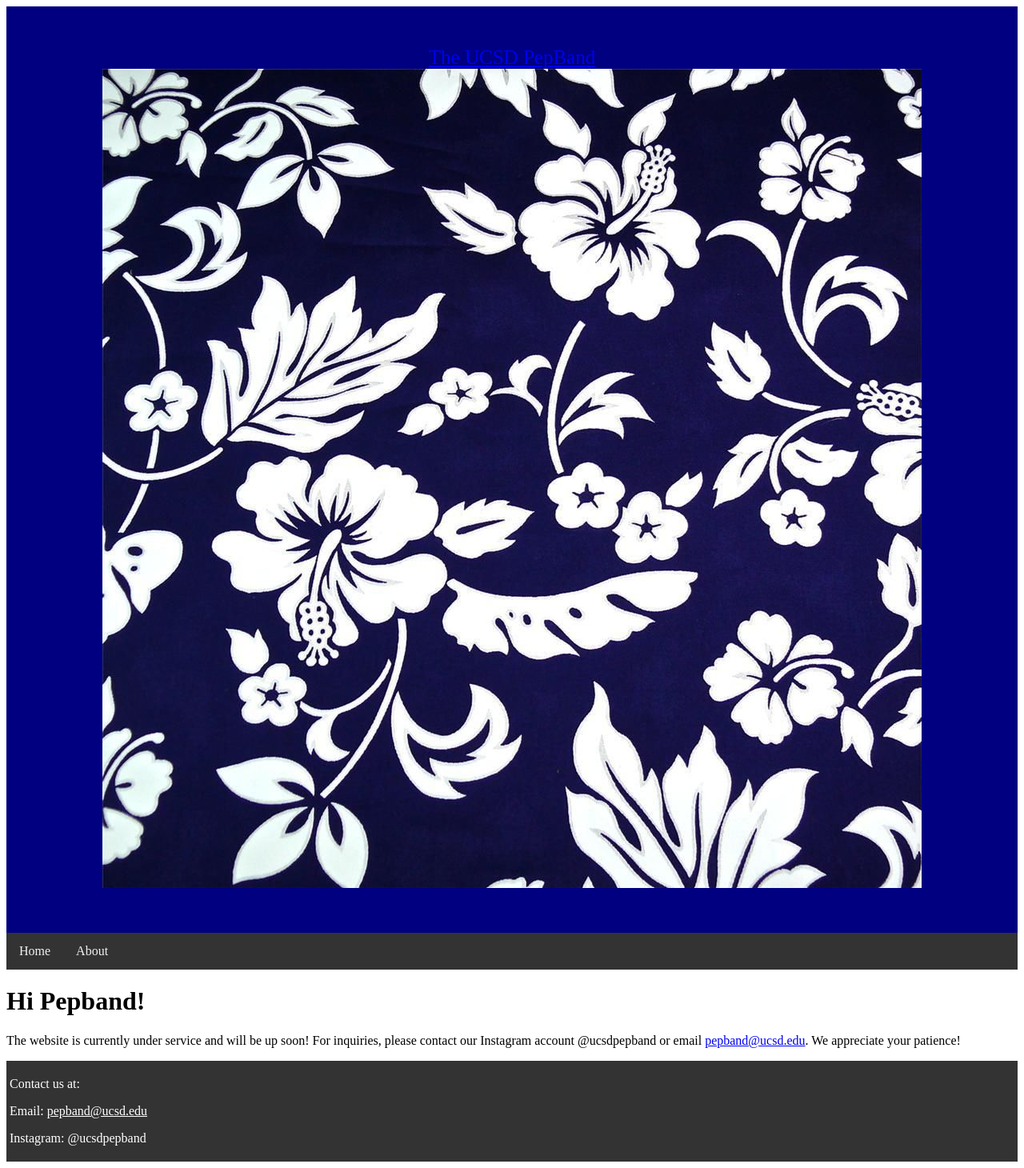
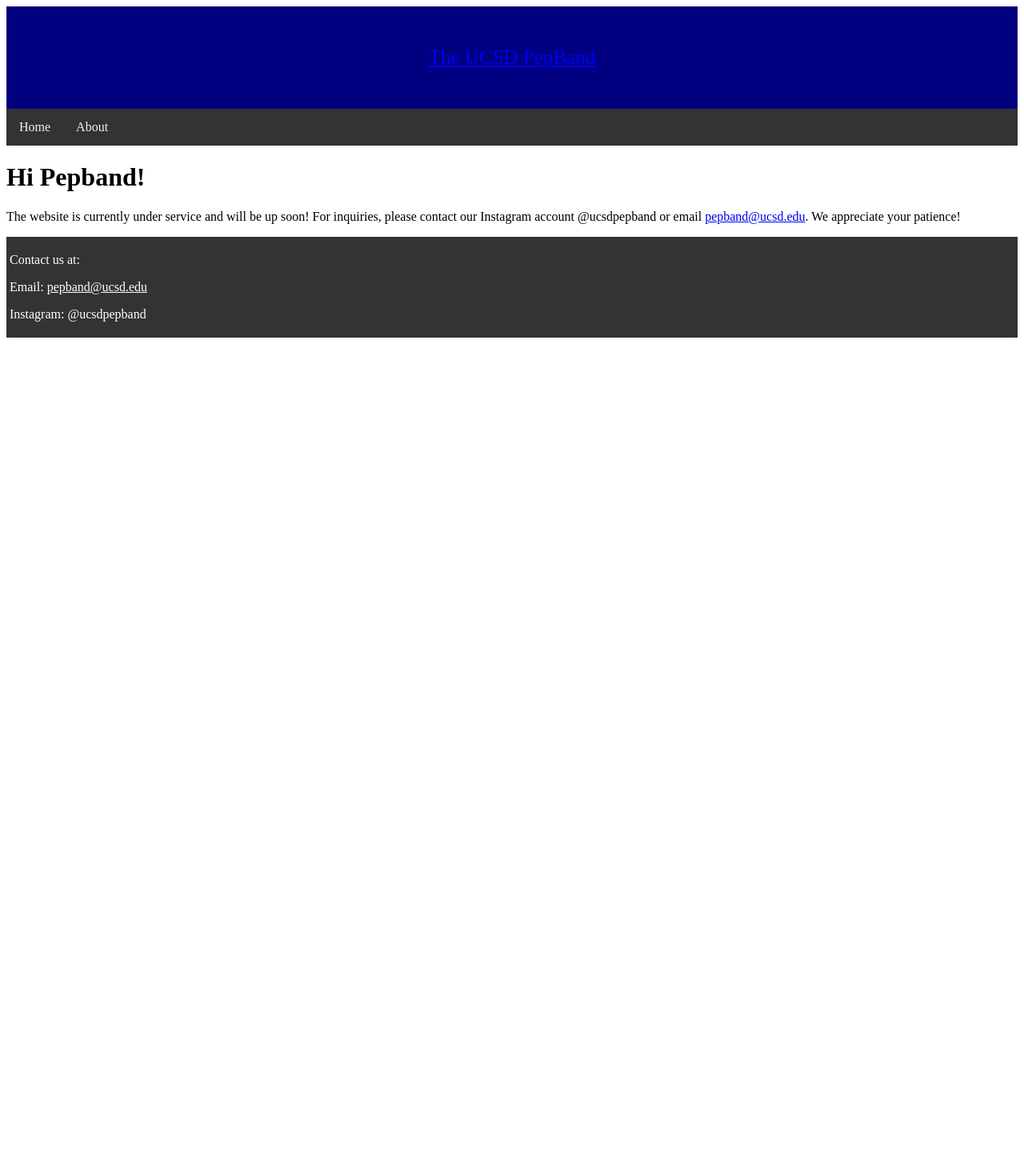
Before and after one commit to The-UCSD-Pepband/The-UCSD-Pepband, a Jekyll site: the page built from index.html, in a window 1280 px wide. Shown: the whole page at 80% size. Built offline with Jekyll 4.4.1, drawn with Linux system fonts in a browser that asks for light colours; after the commit the page ends 900 px from its top, so only the background shows below that.

Commit message:
Update default.html

```diff
--- a/_layouts/default.html
+++ b/_layouts/default.html
@@ -13,9 +13,8 @@
     <body>
         <header>
 
-            <a href= "index.html">
+            <a class= "hawaiian" href= "index.html">
                 The UCSD PepBand
-                <img src = "https://github.com/The-UCSD-Pepband/The-UCSD-Pepband/blob/main/images/hawaiianprint.jpg?raw=true">
             </a>
         </header>
         <ul class = "topnav">
```
